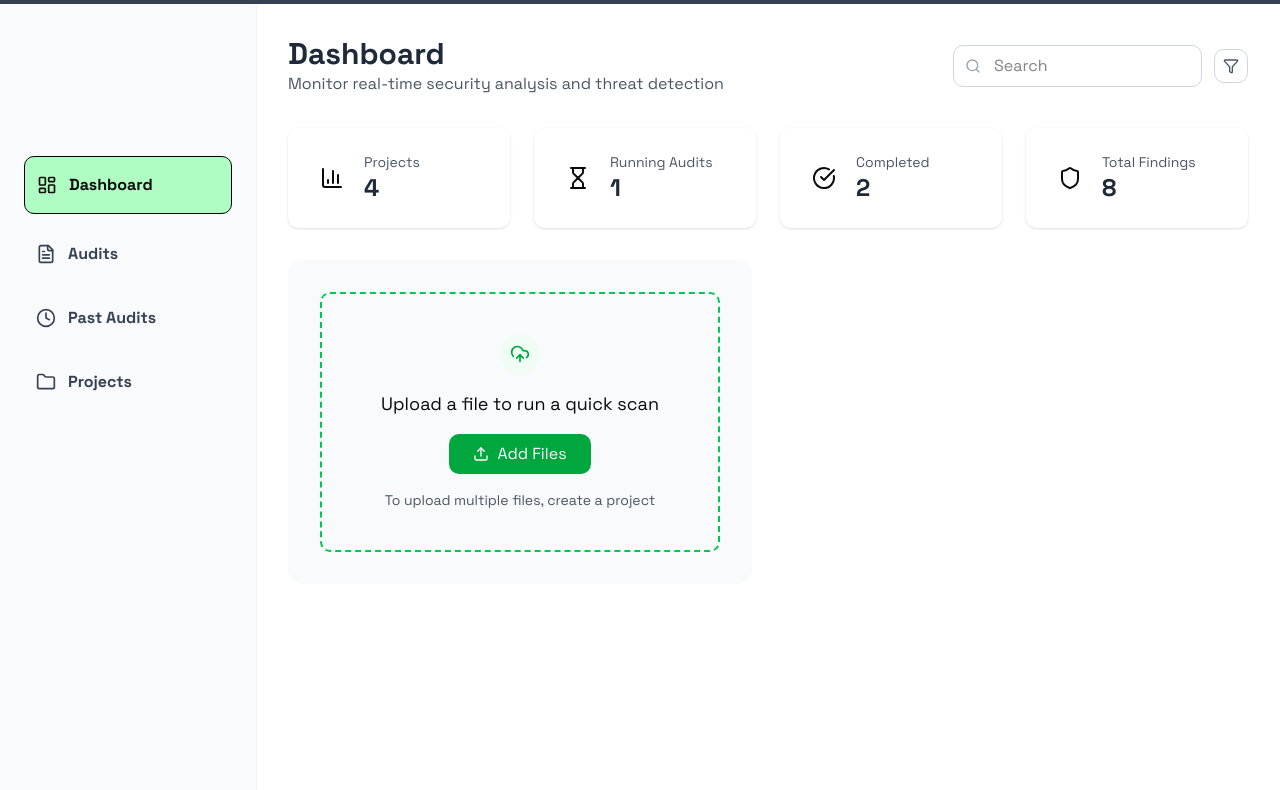
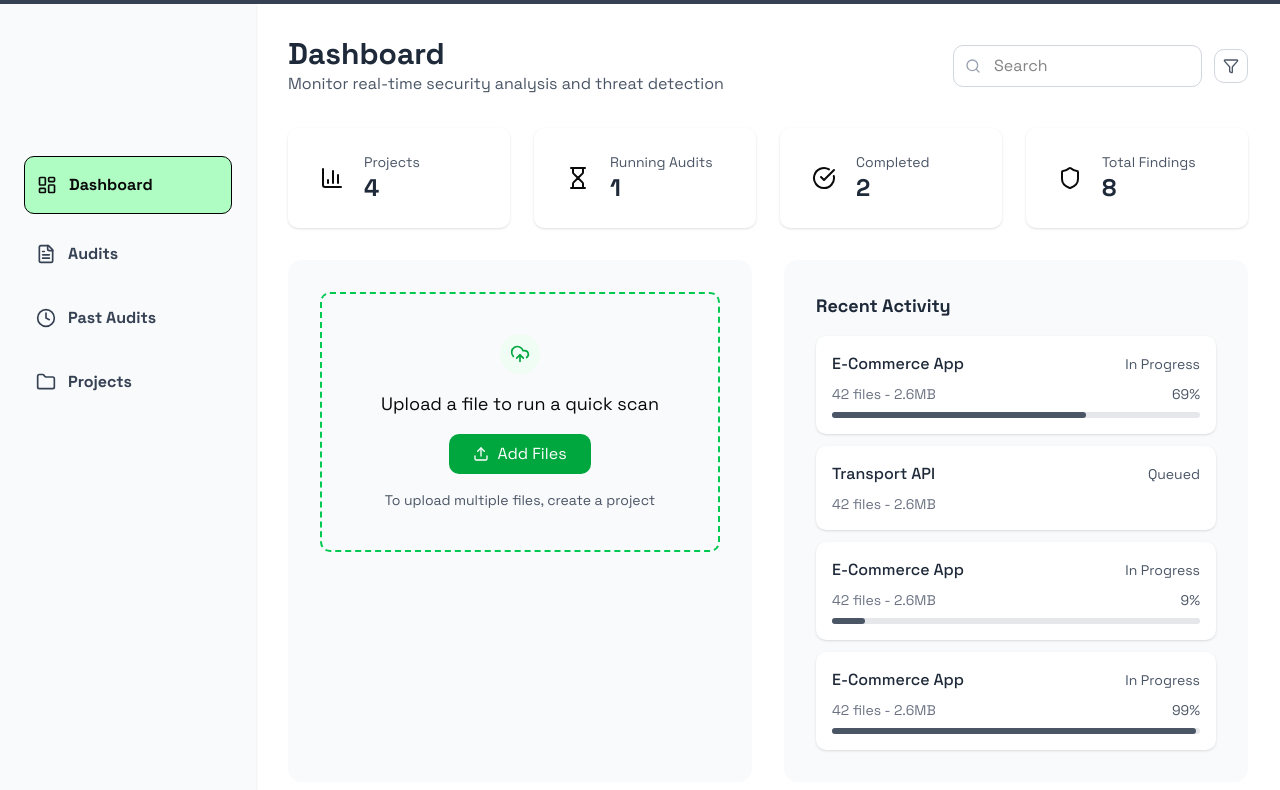
Before and after one commit to OpenAuditLabs/oal-web, a Next.js app: page / in a window 1280 px wide. Shown: the top 790 px of the page. Built offline with nearby package versions, Linux system fonts and the light colour scheme.

Commit message:
feat: Add RecentActivity component to DashboardPage for enhanced user engagement (#42)

```diff
--- /dev/null
+++ b/src/components/common/RecentActivity.tsx
@@ -0,0 +1,57 @@
+export default function RecentActivity() {
+  const activities = [
+    {
+      title: "E-Commerce App",
+      details: "42 files - 2.6MB",
+      status: "In Progress",
+      progress: "69%"
+    },
+    {
+      title: "Transport API",
+      details: "42 files - 2.6MB",
+      status: "Queued"
+    },
+    {
+      title: "E-Commerce App",
+      details: "42 files - 2.6MB",
+      status: "In Progress",
+      progress: "9%"
+    },
+    {
+      title: "E-Commerce App",
+      details: "42 files - 2.6MB",
+      status: "In Progress",
+      progress: "99%"
+    }
+  ];
+
+  return (
+    <div className="bg-gray-50 rounded-xl p-8">
+      <h3 className="text-lg font-bold text-gray-800 mb-4">Recent Activity</h3>
+      <div className="space-y-3">
+        {activities.map((activity, index) => (
+          <div key={index} className="bg-white p-4 rounded-lg shadow-sm">
+            <div className="flex items-center justify-between mb-2">
+              <h4 className="font-medium text-gray-800">{activity.title}</h4>
+              <span className="text-sm text-gray-600">{activity.status}</span>
+            </div>
+            <div className="flex items-center justify-between">
+              <span className="text-sm text-gray-500">{activity.details}</span>
+              {activity.progress && (
+                <span className="text-sm text-gray-600">{activity.progress}</span>
+              )}
+            </div>
+            {activity.progress && (
+              <div className="w-full bg-gray-200 rounded-full h-1.5 mt-2">
+                <div
+                  className="bg-gray-600 h-1.5 rounded-full"
+                  style={{ width: activity.progress }}
+                ></div>
+              </div>
+            )}
+          </div>
+        ))}
+      </div>
+    </div>
+  );
+}
--- a/src/components/pages/DashboardPage.tsx
+++ b/src/components/pages/DashboardPage.tsx
@@ -3,6 +3,7 @@
 import Header from "@/components/common/Header";
 import KPIGrid from "@/components/common/KPIGrid";
 import UploadCard from "@/components/common/UploadCard";
+import RecentActivity from "@/components/common/RecentActivity";
 
 export default function DashboardPage() {
   return (
@@ -17,6 +18,7 @@ export default function DashboardPage() {
 
       <div className="grid grid-cols-1 lg:grid-cols-2 gap-8">
         <UploadCard />
+        <RecentActivity />
       </div>
     </main>
   );
```
